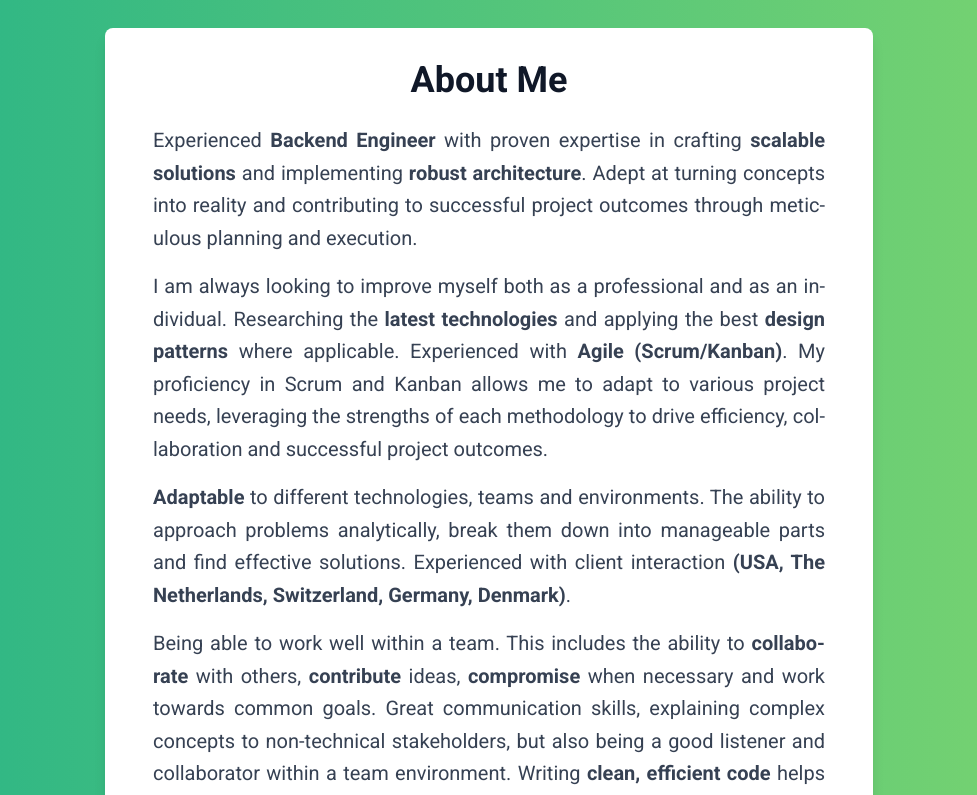
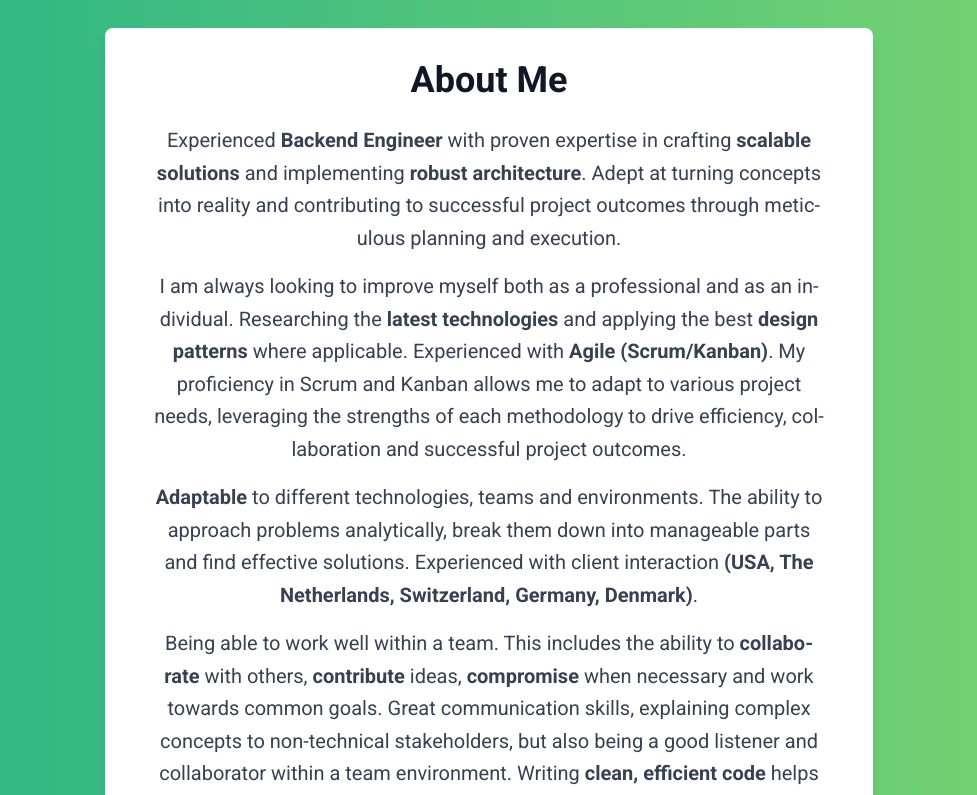
Before and after one commit to trencho/trencho.github.io, a React (Vite) app: page / in a window 1280 px wide. Shown: the part 1180-1975 px from the top of the page, without its empty margins (151-1128 px from the left). Built offline with nearby package versions, Linux system fonts and the light colour scheme.

Commit message:
Updated dependencies

```diff
--- a/package.json
+++ b/package.json
@@ -32,7 +32,7 @@
     "@types/react-dom": "^19.0.3",
     "@types/react-google-recaptcha": "^2.1.9",
     "@vitejs/plugin-react": "^4.3.4",
-    "eslint": "^9.20.0",
+    "eslint": "^9.20.1",
     "eslint-plugin-react": "^7.37.4",
     "eslint-plugin-react-hooks": "^5.1.0",
     "eslint-plugin-react-refresh": "^0.4.19",
--- a/src/components/About.tsx
+++ b/src/components/About.tsx
@@ -47,7 +47,7 @@ const About = () => {
         </motion.h2>
 
         <motion.div
-          className="text-justify hyphens-auto max-w-lg sm:max-w-2xl mx-auto text-base sm:text-lg lg:text-xl leading-relaxed mb-8 sm:mb-8"
+          className="text-center hyphens-auto max-w-lg sm:max-w-2xl mx-auto text-base sm:text-lg lg:text-xl leading-relaxed mb-8 sm:mb-8"
           variants={containerVariants}
         >
           <motion.p
--- a/src/components/Contact.tsx
+++ b/src/components/Contact.tsx
@@ -87,7 +87,7 @@ const Contact = () => {
         Get In Touch
       </motion.h2>
       <motion.p
-        className={`text-base hyphens-auto sm:text-lg lg:text-xl text-justify mb-8 sm:mb-10 p-4 rounded-lg ${darkMode ? "bg-[#444444] text-white" : "bg-gray-50 text-gray-600"}`}
+        className={`text-base hyphens-auto sm:text-lg lg:text-xl text-center mb-8 sm:mb-10 p-4 rounded-lg ${darkMode ? "bg-[#444444] text-white" : "bg-gray-50 text-gray-600"}`}
         variants={fadeInUp}
       >
         Feel free to contact me directly at{" "}
```
